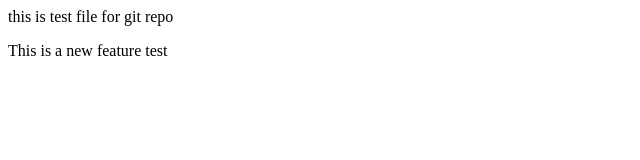
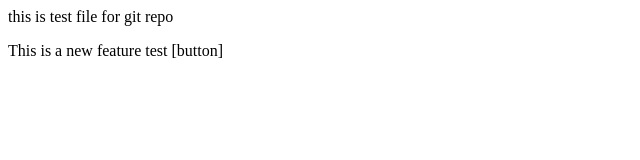
Before and after one commit to Swathi20-tech/Test-Git, a plain HTML site: page index.html in a window 1280 px wide. Shown: the full height of the page, 0-640 px from the left. Drawn offline with Linux system fonts and the light colour scheme.

Commit message:
This is button

```diff
--- a/index.html
+++ b/index.html
@@ -3,5 +3,5 @@
     this is test file for git repo
 </p>
 <p>
-    This is a new feature test
+    This is a new feature test [button]
 </p>
```
